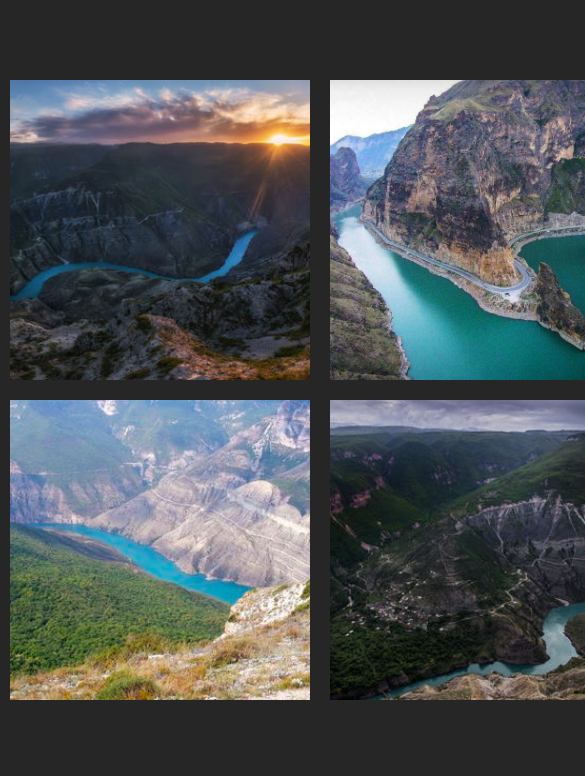
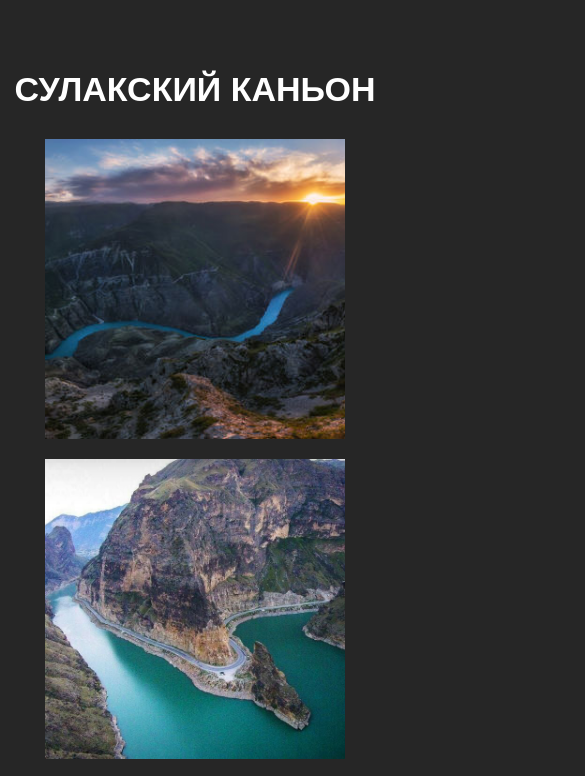
Before and after one commit to shamilfrontend/css-image-hover-effects, a plain HTML site: page index.html in a window 390 px wide. Shown: the top 776 px of the page, 585 px wide, since content can reach past the window. Drawn offline with Linux system fonts and the light colour scheme.

Commit message:
add mobile adaptive and top title

```diff
--- a/index.html
+++ b/index.html
@@ -2,6 +2,7 @@
 <html lang="en">
 <head>
     <meta charset="UTF-8">
+    <meta name="viewport" content="width=device-width, initial-scale=1.0">
     <title>Shamilfrontend - Css Image Hover Effects</title>
     <link rel="stylesheet" href="https://stackpath.bootstrapcdn.com/font-awesome/4.7.0/css/font-awesome.min.css">
     <link rel="stylesheet" href="./main.css">
@@ -9,6 +10,8 @@
 <body>
 
 <div class="container">
+    <h1 class="title">Сулакский каньон</h1>
+    <div class="box-wrap">
         <div class="box">
             <div class="imgBox">
                 <img src="./img/img1.jpg" alt="">
@@ -16,8 +19,8 @@
             <div class="details">
                 <div class="content">
                     <h2>Сулакский каньон</h2>
-                <p>Lorem ipsum dolor sit amet, consectetur adipisicing elit. Ad adipisci esse excepturi incidunt neque
-                    officiis porro qui rerum soluta tempora?</p>
+                    <p>Lorem ipsum dolor sit amet, consectetur adipisicing elit. Ad adipisci esse excepturi incidunt
+                        neque officiis porro qui rerum soluta tempora?</p>
                 </div>
             </div>
         </div>
@@ -28,8 +31,8 @@
             <div class="details">
                 <div class="content">
                     <h2>Сулакский каньон</h2>
-                <p>Lorem ipsum dolor sit amet, consectetur adipisicing elit. Ad adipisci esse excepturi incidunt neque
-                    officiis porro qui rerum soluta tempora?</p>
+                    <p>Lorem ipsum dolor sit amet, consectetur adipisicing elit. Ad adipisci esse excepturi incidunt
+                        neque officiis porro qui rerum soluta tempora?</p>
                 </div>
             </div>
         </div>
@@ -40,8 +43,8 @@
             <div class="details">
                 <div class="content">
                     <h2>Сулакский каньон</h2>
-                <p>Lorem ipsum dolor sit amet, consectetur adipisicing elit. Ad adipisci esse excepturi incidunt neque
-                    officiis porro qui rerum soluta tempora?</p>
+                    <p>Lorem ipsum dolor sit amet, consectetur adipisicing elit. Ad adipisci esse excepturi incidunt
+                        neque officiis porro qui rerum soluta tempora?</p>
                 </div>
             </div>
         </div>
@@ -52,8 +55,8 @@
             <div class="details">
                 <div class="content">
                     <h2>Сулакский каньон</h2>
-                <p>Lorem ipsum dolor sit amet, consectetur adipisicing elit. Ad adipisci esse excepturi incidunt neque
-                    officiis porro qui rerum soluta tempora?</p>
+                    <p>Lorem ipsum dolor sit amet, consectetur adipisicing elit. Ad adipisci esse excepturi incidunt
+                        neque officiis porro qui rerum soluta tempora?</p>
                 </div>
             </div>
         </div>
@@ -64,8 +67,8 @@
             <div class="details">
                 <div class="content">
                     <h2>Сулакский каньон</h2>
-                <p>Lorem ipsum dolor sit amet, consectetur adipisicing elit. Ad adipisci esse excepturi incidunt neque
-                    officiis porro qui rerum soluta tempora?</p>
+                    <p>Lorem ipsum dolor sit amet, consectetur adipisicing elit. Ad adipisci esse excepturi incidunt
+                        neque officiis porro qui rerum soluta tempora?</p>
                 </div>
             </div>
         </div>
@@ -76,8 +79,8 @@
             <div class="details">
                 <div class="content">
                     <h2>Сулакский каньон</h2>
-                <p>Lorem ipsum dolor sit amet, consectetur adipisicing elit. Ad adipisci esse excepturi incidunt neque
-                    officiis porro qui rerum soluta tempora?</p>
+                    <p>Lorem ipsum dolor sit amet, consectetur adipisicing elit. Ad adipisci esse excepturi incidunt
+                        neque officiis porro qui rerum soluta tempora?</p>
                 </div>
             </div>
         </div>
@@ -88,8 +91,8 @@
             <div class="details">
                 <div class="content">
                     <h2>Сулакский каньон</h2>
-                <p>Lorem ipsum dolor sit amet, consectetur adipisicing elit. Ad adipisci esse excepturi incidunt neque
-                    officiis porro qui rerum soluta tempora?</p>
+                    <p>Lorem ipsum dolor sit amet, consectetur adipisicing elit. Ad adipisci esse excepturi incidunt
+                        neque officiis porro qui rerum soluta tempora?</p>
                 </div>
             </div>
         </div>
@@ -100,8 +103,9 @@
             <div class="details">
                 <div class="content">
                     <h2>Сулакский каньон</h2>
-                <p>Lorem ipsum dolor sit amet, consectetur adipisicing elit. Ad adipisci esse excepturi incidunt neque
-                    officiis porro qui rerum soluta tempora?</p>
+                    <p>Lorem ipsum dolor sit amet, consectetur adipisicing elit. Ad adipisci esse excepturi incidunt
+                        neque officiis porro qui rerum soluta tempora?</p>
+                </div>
             </div>
         </div>
     </div>
--- a/main.css
+++ b/main.css
@@ -14,11 +14,25 @@ img {
 }
 
 .container {
-    width: 1280px;
+    max-width: 1280px;
     margin: 70px auto;
+}
+
+.title {
+    font-size: 34px;
+    text-align: center;
+    margin-top: 0;
+    margin-bottom: 20px;
+    text-transform: uppercase;
+    padding-left: 10px;
+    padding-right: 10px;
+}
+
+.box-wrap {
     display: flex;
     flex-direction: row;
     flex-wrap: wrap;
+    justify-content: center;
 }
 
 .box {
```
Lines whose indentation alone changed are shown as unchanged.
